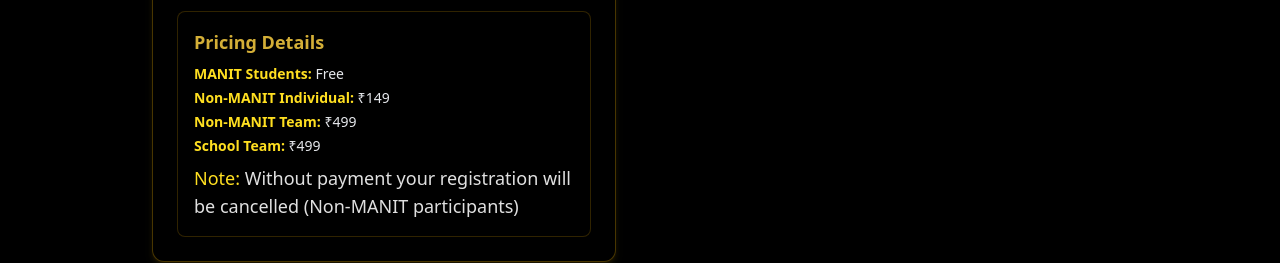
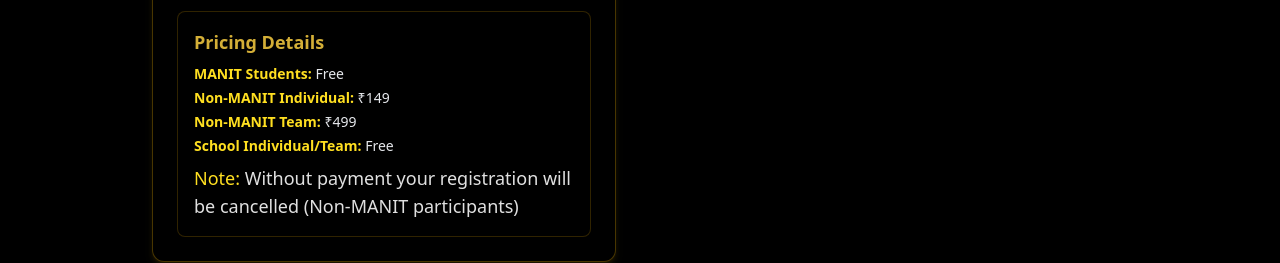
Before and after one commit to Sanschinu95/E-Summit-25, a React (Vite) app in the folder bplanjr/: page / in a window 1280 px wide. Shown: the part 3600-3863 px from the top of the page. Built offline with nearby package versions, Linux system fonts and the light colour scheme.

Commit message:
Update RegisterNow.jsx

```diff
--- a/bplanjr/src/components/RegisterNow.jsx
+++ b/bplanjr/src/components/RegisterNow.jsx
@@ -182,7 +182,7 @@
                   <span className="font-semibold text-yellow-300">Non-MANIT Team:</span> ₹499
                 </li>
                 <li>
-                  <span className="font-semibold text-yellow-300">School Team:</span> ₹499
+                  <span className="font-semibold text-yellow-300">School Individual/Team:</span> Free
                 </li>
               </ul>
               <p className="mt-2 text-lg">
```
